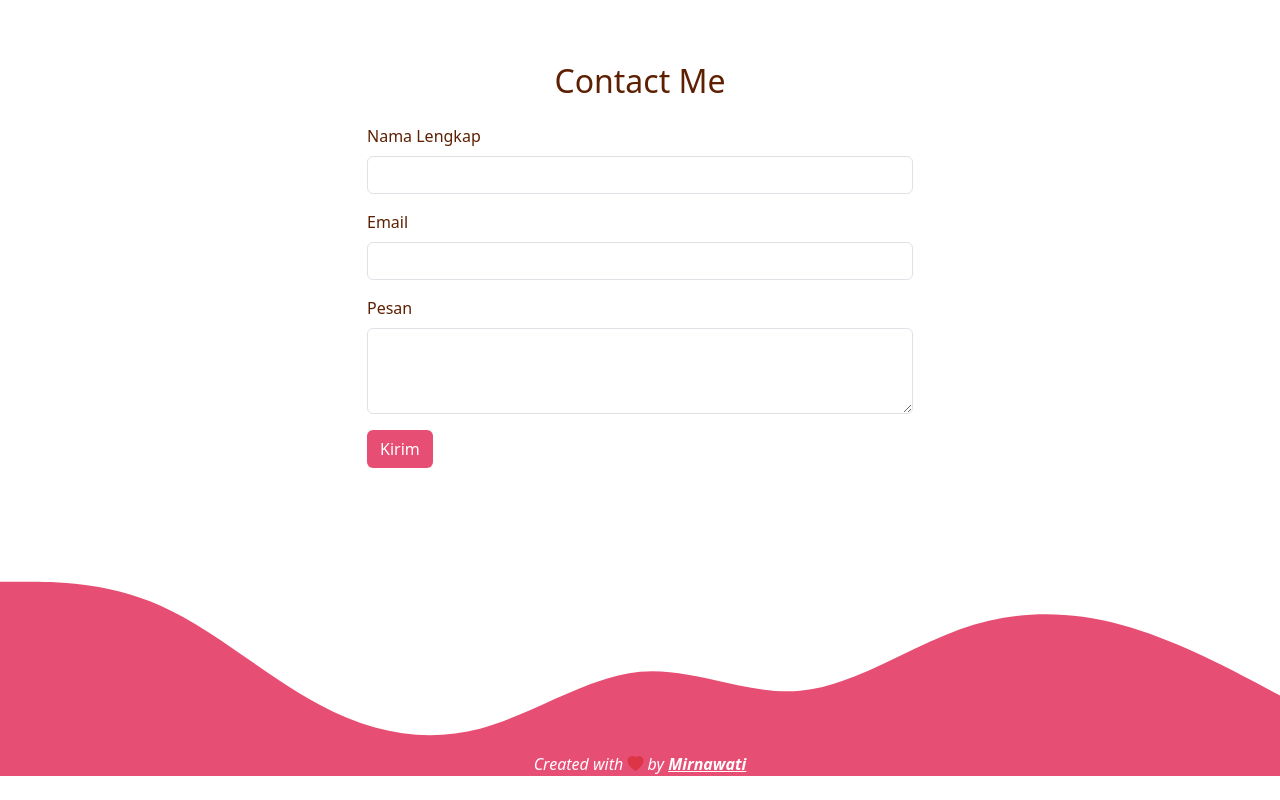
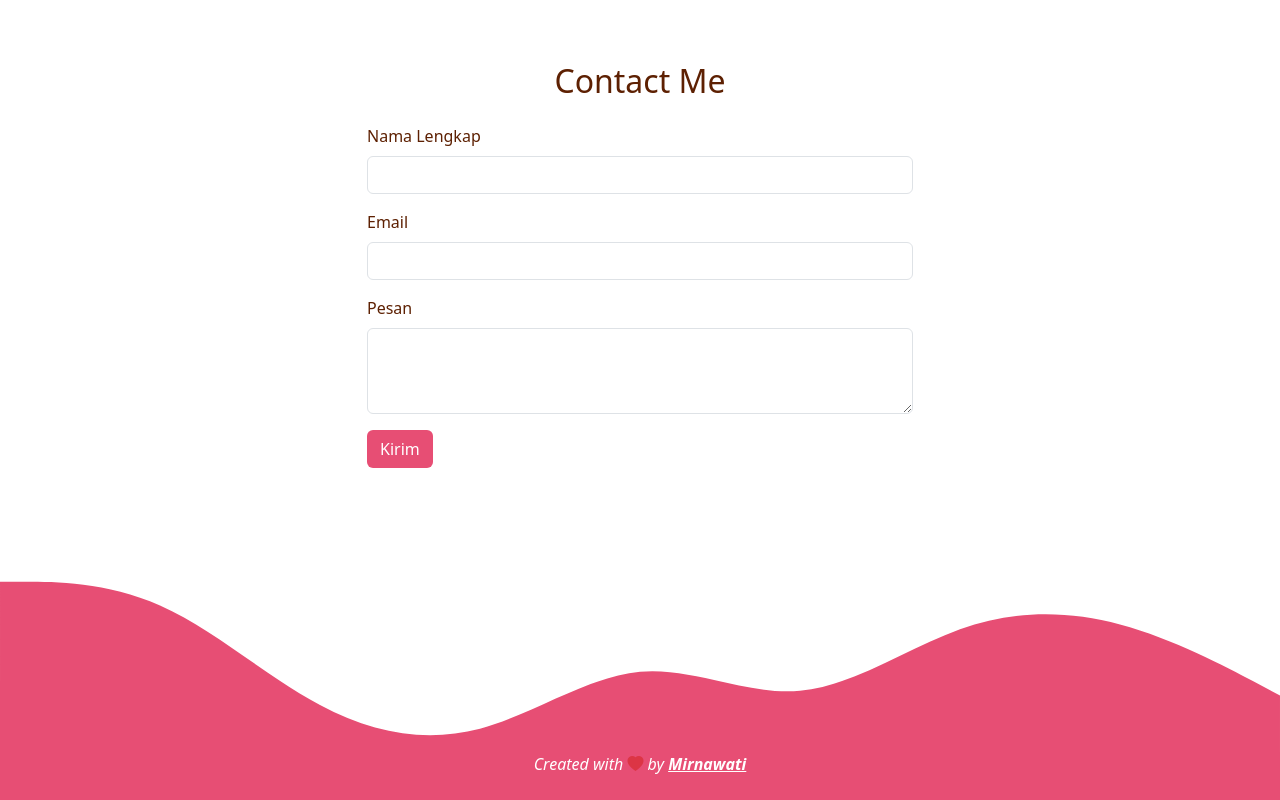
Before and after one commit to Nanamirnaa/mirnaa.github.io, a plain HTML site: page index.html in a window 1280 px wide. Shown: the part 2622-3422 px from the top of the page. Drawn offline with nearby package versions, Linux system fonts and the light colour scheme.

Commit message:
menambah pb

```diff
--- a/index.html
+++ b/index.html
@@ -175,7 +175,7 @@
     <!-- Akhir Contact -->
 
     <!-- Footer -->
-    <footer class="fst-italic text-white text-center" style="background-color: #e74e74">
+    <footer class="fst-italic text-white text-center pb-2" style="background-color: #e74e74">
       <p>Created with <i class="bi bi-heart-fill text-danger"></i> by <a href="https://www.instagram.com/mirnamldrt_/" class="text-white fw-bold">Mirnawati</a></p>
     </footer>
     <!-- Akhir Footer -->
```
